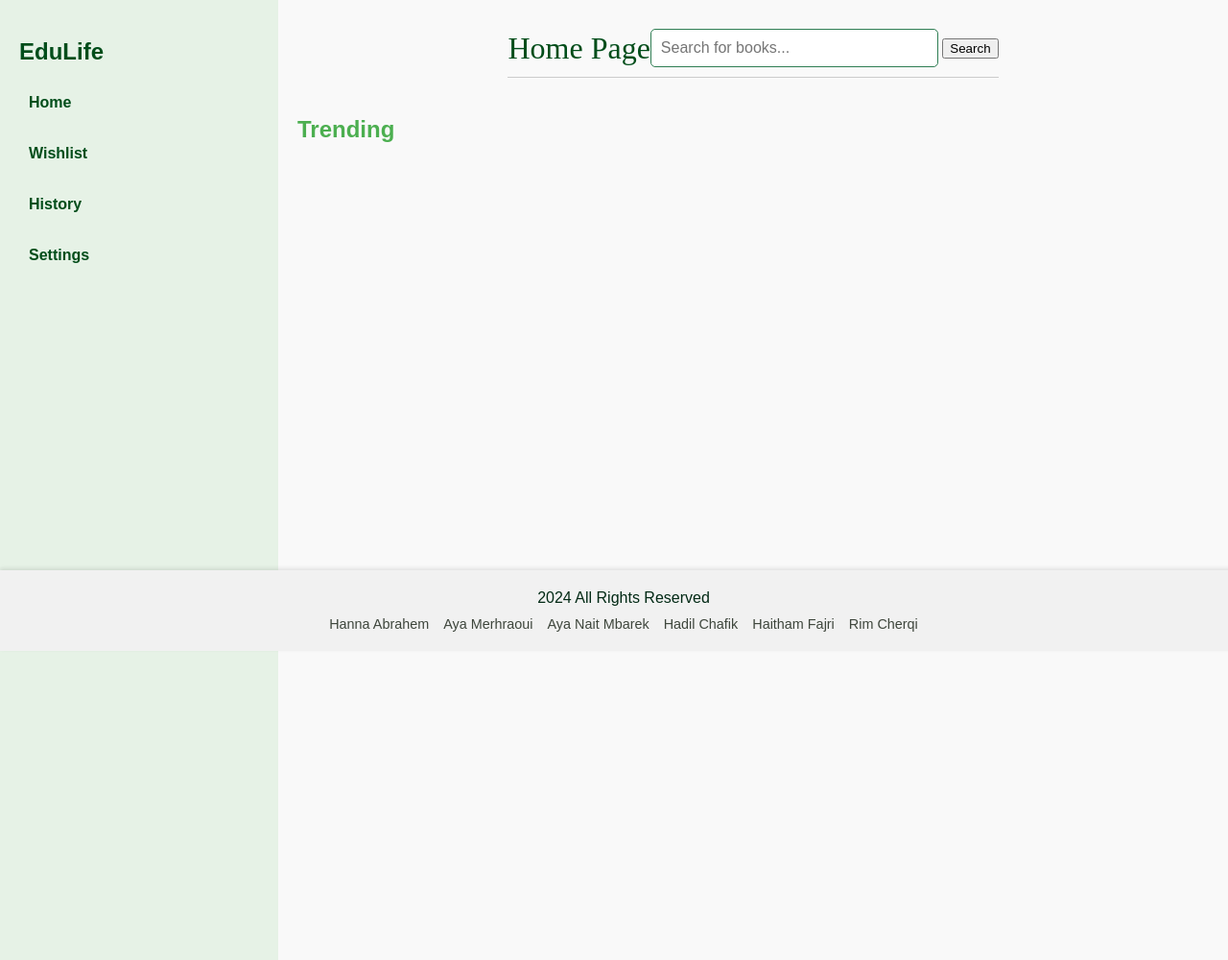
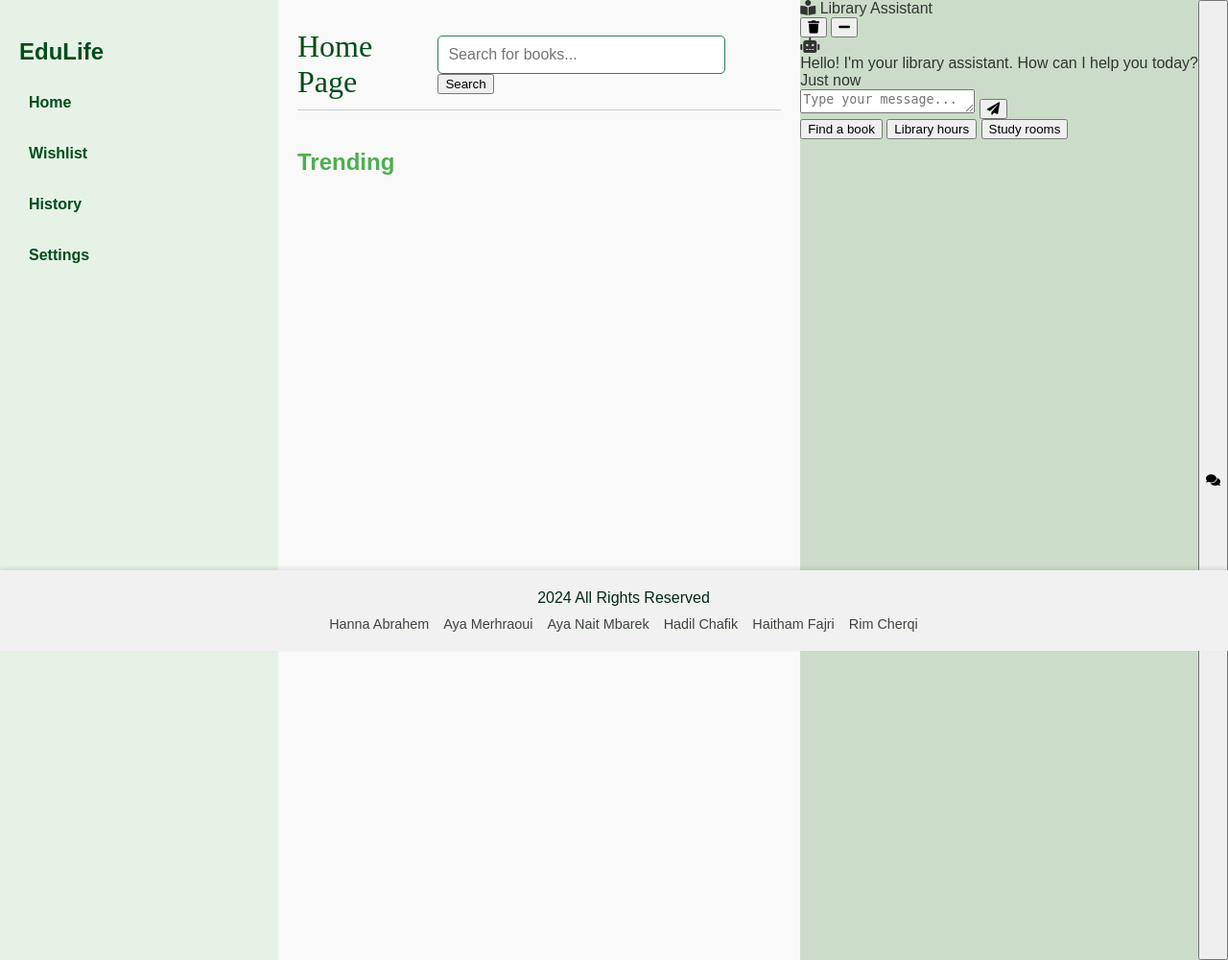
Before and after one commit to hanna00112/EduLib, a Flask app: page /search in a window 1280 px wide. Shown: the part 122-1122 px from the top of the page at 96% size. Run offline with Flask 3, Linux system fonts and the light colour scheme; some web fonts are replaced.

Commit message:
added cahtbot

```diff
--- a/app.py
+++ b/app.py
@@ -4,6 +4,7 @@ from flask_bcrypt import Bcrypt
 from flask_sqlalchemy import SQLAlchemy
 from flask_migrate import Migrate
 import os, re
+
 from datetime import datetime
 
 
@@ -528,6 +529,134 @@ def search_books_route():
         results = []
 
     return render_template('non-admin/student-home.html', books=results)
+#////////////////////////////////////////////////////////////////////////////////////
+# For the bot in order to work, the hosting computet should gpt4all installed as well as one of llama 3 models :3
+def search_books(query):
+    """
+    Search for books in the database based on title, author, or ISBN
+    """
+    try:
+        # Convert query to lowercase for case-insensitive search
+        query = query.lower()
 
+        # Search in database using SQLAlchemy
+        books = Book.query.filter(
+            db.or_(
+                db.func.lower(Book.title).contains(query),
+                db.func.lower(Book.author).contains(query),
+                Book.isbn.contains(query)
+            )
+        ).all()
+
+        # Format results
+        results = []
+        for book in books:
+            results.append({
+                'title': book.title,
+                'author': book.author,
+                'isbn': book.isbn,
+                'status': book.copy_status,
+                'location': book.location
+            })
+
+        return results
+    except Exception as e:
+        return f"Error searching books: {str(e)}"
+
+def gpt4all_response(conversation_history):
+    """
+    Send a request to GPT4All API and return the response.
+    """
+    API_URL = "http://localhost:4891/v1/chat/completions"
+    payload = {
+        "messages": conversation_history,
+        "model": "gpt4all-j",
+        "temperature": 0.7,
+        "max_tokens": 2000  # Adjust based on your needs
+    }
+
+    try:
+        # Make the API request
+        response = requests.post(API_URL, json=payload)
+        if response.status_code == 200:
+            # Return the chatbot's response
+            return response.json()['choices'][0]['message']['content']
+        else:
+            return f"API Error: {response.status_code} - {response.text}"
+    except requests.exceptions.ConnectionError:
+        return "Error: Could not connect to GPT4All API"
+
+
+#/////////////////////////////////////////////////////////////////////////////////////
+
+
+
+@app.route('/chatbot', methods=['POST'])
+
+def chat_with_library_assistant():
+    """
+    Handle chatbot requests from JavaScript frontend
+    """
+    try:
+        # Get the message from the JSON request
+        data = request.get_json()
+        user_input = data.get('message', '').strip()
+
+        # System prompt for the assistant
+        system_prompt = {
+            "role": "system",
+            "content": """You are a helpful library management assistant, you have to act as your own library, do not referr the user to any other external resource other than Al akhawayn university library, if someone asks for a book look up if it is in Al Akhawayn university library, You can help with:
+            - Book searches and recommendations
+            - Library membership information
+            - Check-out and return procedures
+            - Library policies and rules
+            - Finding resources by category or subject
+            - Library hours and services
+            - Study room reservations
+            - Library events and programs
+            Please provide clear, accurate information about library services and resources."""
+        }
+
+        # Initialize conversation history
+        conversation_history = [system_prompt]
+
+        # Check if it's a book search query
+        if any(keyword in user_input.lower() for keyword in ['find book', 'search book', 'looking for book']):
+            # Extract search query
+            search_terms = user_input.lower().replace('find book', '').replace('search book', '').replace('looking for book', '').strip()
+
+            # Search for books
+            results = search_books(search_terms)
+
+            if isinstance(results, list) and results:
+                response = "I found the following books:\n"
+                for book in results:
+                    response += f"\nTitle: {book['title']}\n"
+                    response += f"Author: {book['author']}\n"
+                    response += f"ISBN: {book['isbn']}\n"
+                    response += f"Status: {book['status']}\n"
+                    response += f"Location: {book['location']}\n"
+                    response += "-" * 40 + "\n"
+            elif isinstance(results, list):
+                response = "I couldn't find any books matching your search criteria."
+            else:
+                response = results  # This would be the error message
+        else:
+            # Use GPT4All for non-database-related queries
+            conversation_history.append({"role": "user", "content": user_input})
+            response = gpt4all_response(conversation_history)
+
+        return jsonify({
+            "response": response,
+            "status": "success"
+        })
+
+    except Exception as e:
+        return jsonify({
+            "response": f"An error occurred: {str(e)}",
+            "status": "error"
+        }), 500
+
+#/////////////////////////////////////////////////////////////////////////////////////
 if __name__ == '__main__':
     app.run(debug=True, port=5001)
--- a/static/js/botscript.js
+++ b/static/js/botscript.js
@@ -1,76 +1,63 @@
-document.addEventListener('DOMContentLoaded', function() {
-    // DOM Elements
-    const chatMessages = document.getElementById('chat-messages');
-    const userInput = document.getElementById('user-input');
-    const sendButton = document.getElementById('send-btn');
-    const chatContainer = document.querySelector('.chat-container');
-    const chatToggleBtn = document.querySelector('.chat-toggle-btn');
-    const minimizeBtn = document.querySelector('.minimize-btn');
-    const closeBtn = document.querySelector('.close-btn');
-    const typingIndicator = document.querySelector('.typing-indicator');
+class ChatBot {
+    constructor() {
+        this.chatContainer = document.querySelector('.chat-container');
+        this.chatMessages = document.getElementById('chatMessages');
+        this.userInput = document.getElementById('userInput');
+        this.sendButton = document.getElementById('sendMessage');
+        this.toggleButton = document.getElementById('toggleChat');
+        this.clearButton = document.getElementById('clearChat');
+        this.toggleChatButton = document.getElementById('toggleChatButton');
+        this.suggestionChips = document.querySelectorAll('.chip');
 
-    // Chat state
-    let isChatOpen = false;
+        this.initializeEventListeners();
+        this.adjustTextareaHeight();
+    }
 
-    // Event Listeners
-    chatToggleBtn.addEventListener('click', toggleChat);
-    minimizeBtn.addEventListener('click', toggleChat);
-    closeBtn.addEventListener('click', toggleChat);
-    sendButton.addEventListener('click', sendMessage);
-    userInput.addEventListener('keypress', function(e) {
-        if (e.key === 'Enter') {
-            sendMessage();
+    initializeEventListeners() {
+        // Send message events
+        this.sendButton.addEventListener('click', () => this.sendMessage());
+        this.userInput.addEventListener('keypress', (e) => {
+            if (e.key === 'Enter' && !e.shiftKey) {
+                e.preventDefault();
+                this.sendMessage();
             }
         });
 
-    // Toggle chat window
-    function toggleChat() {
-        isChatOpen = !isChatOpen;
-        chatContainer.style.display = isChatOpen ? 'flex' : 'none';
-        chatToggleBtn.style.display = isChatOpen ? 'none' : 'block';
+        // Auto-resize textarea
+        this.userInput.addEventListener('input', () => this.adjustTextareaHeight());
+
+        // Toggle chat visibility
+        this.toggleButton.addEventListener('click', () => this.toggleChat());
+        this.toggleChatButton.addEventListener('click', () => this.toggleChat());
+
+        // Clear chat
+        this.clearButton.addEventListener('click', () => this.clearChat());
+
+        // Suggestion chips
+        this.suggestionChips.forEach(chip => {
+            chip.addEventListener('click', () => {
+                this.userInput.value = chip.textContent;
+                this.sendMessage();
+            });
+        });
     }
 
-    // Add message to chat
-    function addMessage(message, isUser = false) {
-        const messageDiv = document.createElement('div');
-        messageDiv.className = `message ${isUser ? 'user-message' : 'bot-message'}`;
-
-        const contentDiv = document.createElement('div');
-        contentDiv.className = 'message-content';
-        contentDiv.textContent = message;
-
-        const timestampDiv = document.createElement('div');
-        timestampDiv.className = 'message-timestamp';
-        timestampDiv.textContent = new Date().toLocaleTimeString([], {
-            hour: '2-digit',
-            minute: '2-digit'
-        });
-
-        messageDiv.appendChild(contentDiv);
-        messageDiv.appendChild(timestampDiv);
-        chatMessages.appendChild(messageDiv);
-
-        // Scroll to bottom
-        chatMessages.scrollTop = chatMessages.scrollHeight;
+    adjustTextareaHeight() {
+        this.userInput.style.height = 'auto';
+        this.userInput.style.height = (this.userInput.scrollHeight) + 'px';
     }
 
-    // Show/hide typing indicator
-    function toggleTypingIndicator(show) {
-        typingIndicator.style.display = show ? 'flex' : 'none';
-    }
-
-    // Send message to backend
-    // Add better error handling and logging
-async function sendMessage() {
-    const message = userInput.value.trim();
+    async sendMessage() {
+        const message = this.userInput.value.trim();
         if (!message) return;
 
         // Add user message to chat
-    addMessage(message, true);
-    userInput.value = '';
+        this.addMessage(message, 'user');
+        this.userInput.value = '';
+        this.adjustTextareaHeight();
 
         // Show typing indicator
-    toggleTypingIndicator(true);
+        this.showTypingIndicator();
 
         try {
             const response = await fetch('/chatbot', {
@@ -81,31 +68,97 @@ async function sendMessage() {
                 body: JSON.stringify({ message: message })
             });
 
-        console.log('Response status:', response.status); // Debug log
+            const data = await response.json();
 
-        if (!response.ok) {
-            throw new Error(`HTTP error! status: ${response.status}`);
-        }
+            // Remove typing indicator and add bot response
+            this.removeTypingIndicator();
+            this.addMessage(data.response, 'bot');
 
-        const data = await response.json();
-        console.log('Response data:', data); // Debug log
-
-        // Hide typing indicator
-        toggleTypingIndicator(false);
-
-        if (data.response) {
-            // Add bot response to chat
-            addMessage(data.response);
-        } else {
-            addMessage('Received empty response from server');
-        }
         } catch (error) {
-        console.error('Detailed error:', error); // Debug log
-        toggleTypingIndicator(false);
-        addMessage(`Error: ${error.message}`);
+            this.removeTypingIndicator();
+            this.addMessage('Sorry, I encountered an error. Please try again later.', 'bot');
+            console.error('Error:', error);
         }
     }
 
-    // Initialize chat window state
-    chatContainer.style.display = 'none';
+    addMessage(content, sender) {
+        const messageDiv = document.createElement('div');
+        messageDiv.className = `message ${sender}-message`;
+
+        const avatar = document.createElement('div');
+        avatar.className = 'avatar';
+        avatar.innerHTML = sender === 'user' ?
+            '<i class="fas fa-user"></i>' :
+            '<i class="fas fa-robot"></i>';
+
+        const messageContent = document.createElement('div');
+        messageContent.className = 'message-content';
+        messageContent.textContent = content;
+
+        const messageTime = document.createElement('div');
+        messageTime.className = 'message-time';
+        messageTime.textContent = this.getCurrentTime();
+
+        messageDiv.appendChild(avatar);
+        messageDiv.appendChild(messageContent);
+        messageDiv.appendChild(messageTime);
+
+        this.chatMessages.appendChild(messageDiv);
+        this.scrollToBottom();
+    }
+
+    showTypingIndicator() {
+        const typingDiv = document.createElement('div');
+        typingDiv.className = 'message bot-message typing-indicator';
+        typingDiv.innerHTML = `
+            <div class="avatar">
+                <i class="fas fa-robot"></i>
+            </div>
+            <div class="message-content">
+                <div class="typing-dot"></div>
+                <div class="typing-dot"></div>
+                <div class="typing-dot"></div>
+            </div>
+        `;
+        this.chatMessages.appendChild(typingDiv);
+        this.scrollToBottom();
+    }
+
+    removeTypingIndicator() {
+        const typingIndicator = this.chatMessages.querySelector('.typing-indicator');
+        if (typingIndicator) {
+            typingIndicator.remove();
+        }
+    }
+
+    getCurrentTime() {
+        return new Date().toLocaleTimeString([], {
+            hour: '2-digit',
+            minute: '2-digit'
         });
+    }
+
+    scrollToBottom() {
+        this.chatMessages.scrollTop = this.chatMessages.scrollHeight;
+    }
+
+    toggleChat() {
+        this.chatContainer.classList.toggle('minimized');
+        const icon = this.toggleButton.querySelector('i');
+        icon.classList.toggle('fa-minus');
+        icon.classList.toggle('fa-plus');
+    }
+
+    clearChat() {
+        while (this.chatMessages.firstChild) {
+            this.chatMessages.removeChild(this.chatMessages.firstChild);
+        }
+        // Add initial bot message
+        this.addMessage('Hello! I\'m your library assistant. How can I help you today?', 'bot');
+    }
+}
+
+// Initialize chatbot when DOM is loaded
+document.addEventListener('DOMContentLoaded', () => {
+    const chatbot = new ChatBot();
+});
--- a/templates/non-admin/student-home.html
+++ b/templates/non-admin/student-home.html
@@ -7,6 +7,7 @@
     <meta charset="UTF-8">
     <meta name="viewport" content="width=device-width, initial-scale=1.0">
     <title>Student Home</title>
+    <link rel="stylesheet" href="https://cdnjs.cloudflare.com/ajax/libs/font-awesome/5.15.4/css/all.min.css">
     <link href="https://fonts.googleapis.com/css2?family=Inknut+Antiqua:wght@400;700&display=swap" rel="stylesheet">
     <link href="https://fonts.googleapis.com/css2?family=Inria+Sans:wght@400;700&display=swap" rel="stylesheet">
     <link rel="stylesheet" href="{{ url_for('static', filename='css/styles.css') }}">
@@ -106,7 +107,54 @@
             </ul>
 
         </footer>
+        <!-- bot -->
+<div class="chat-container">
+    <div class="chat-header">
+        <div class="chat-title">
+            <i class="fas fa-book-reader"></i>
+            Library Assistant
+        </div>
+        <div class="chat-controls">
+            <button id="clearChat" title="Clear Chat">
+                <i class="fas fa-trash"></i>
+            </button>
+            <button id="toggleChat" title="Minimize">
+                <i class="fas fa-minus"></i>
+            </button>
+        </div>
+    </div>
 
+    <div class="chat-messages" id="chatMessages">
+        <div class="message bot-message">
+            <div class="avatar">
+                <i class="fas fa-robot"></i>
+            </div>
+            <div class="message-content">
+                Hello! I'm your library assistant. How can I help you today?
+            </div>
+            <div class="message-time">Just now</div>
+        </div>
+    </div>
+
+    <div class="chat-input-container">
+        <div class="input-wrapper">
+            <textarea id="userInput" placeholder="Type your message..." rows="1"></textarea>
+            <button id="sendMessage">
+                <i class="fas fa-paper-plane"></i>
+            </button>
+        </div>
+        <div class="suggestion-chips">
+            <button class="chip">Find a book</button>
+            <button class="chip">Library hours</button>
+            <button class="chip">Study rooms</button>
+        </div>
+    </div>
+</div>
+
+<button class="chat-toggle-button" id="toggleChatButton">
+    <i class="fas fa-comments"></i>
+</button>
+<script src="{{ url_for('static', filename='js/botscript.js') }}"></script>
 <script src="../script.js"></script>
 </body>
 </html>
```
Lines whose indentation alone changed are shown as unchanged.
